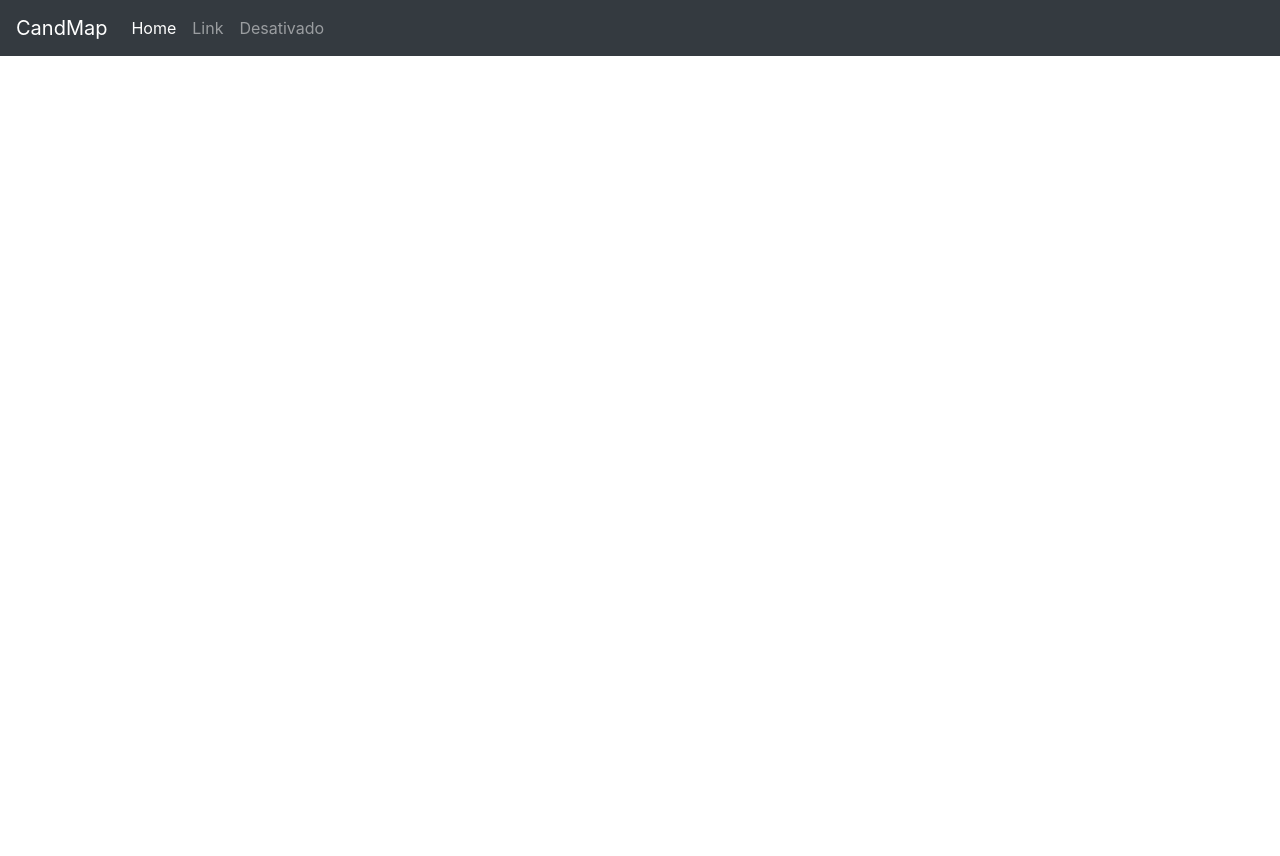
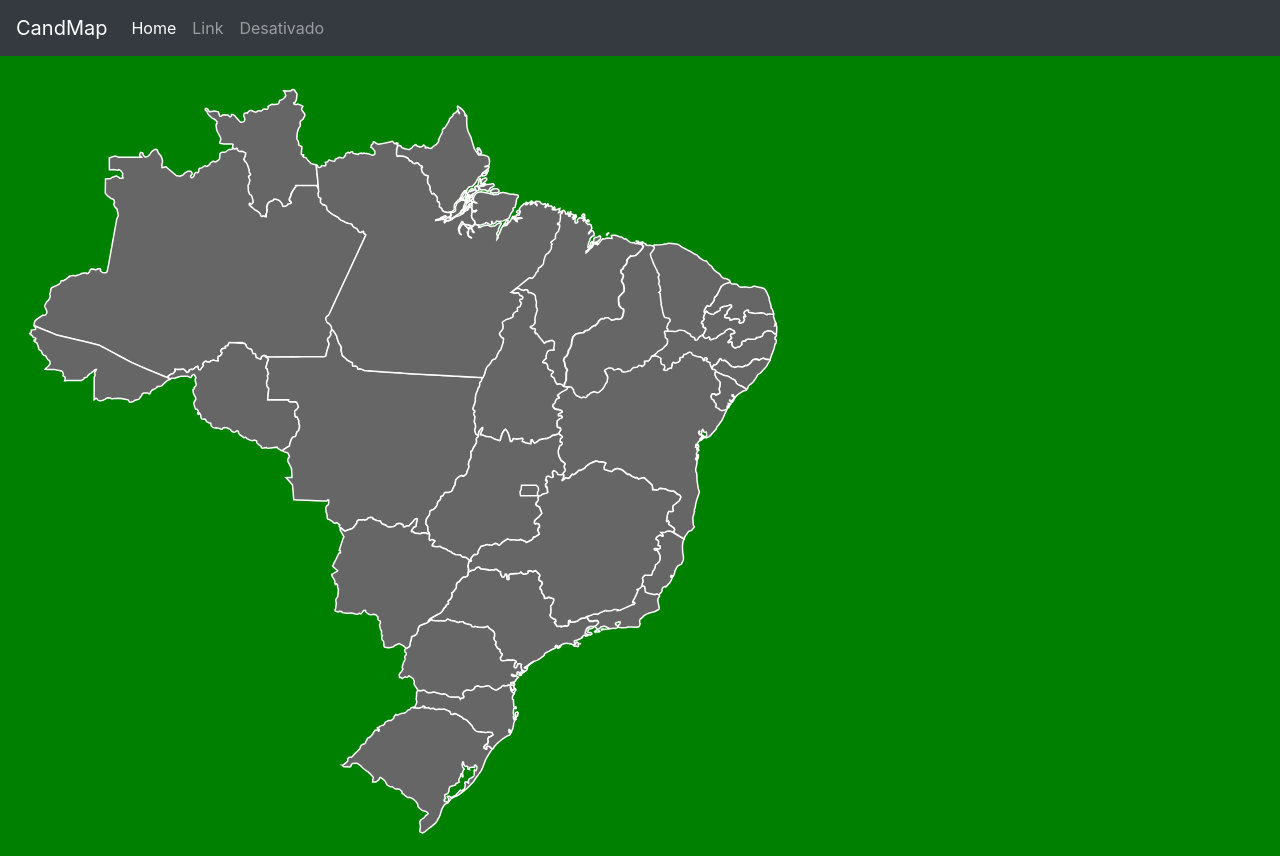
Before and after one commit to juhriccelli/TCC, a PHP site: page / in a window 1280 px wide. Before the commit the page ends 56 px from the top, so only its background shows below. Run offline with PHP 8.4, Linux system fonts and the light colour scheme; some libraries are stand-ins or nearby versions.

Commit message:
Versão 1.3.7

```diff
--- a/assets/estilo.css
+++ b/assets/estilo.css
@@ -0,0 +1,9 @@
+.capa{
+  width: 100%;
+  height: 100vh;
+  background-color: green;
+}
+
+svg:hover path {
+  fill: #fce57e;
+}
--- /dev/null
+++ b/assets/script.js
@@ -0,0 +1,24 @@
+/*  Replace all SVG images with inline SVG */
+$('img.svg').each(function(){
+var $img = $(this);
+var imgID = $img.attr('id');
+var imgClass = $img.attr('class');
+var imgURL = $img.attr('src');
+
+$.get(imgURL, function(data) {
+    // Get the SVG tag, ignore the rest
+    var $svg = $(data).find('svg');
+    // Add replaced image's ID to the new SVG
+    if (typeof imgID !== 'undefined') {
+        $svg = $svg.attr('id', imgID);
+    }
+    // Add replaced image's classes to the new SVG
+    if (typeof imgClass !== 'undefined') {
+        $svg = $svg.attr('class', imgClass+' replaced-svg');
+    }
+    // Remove any invalid XML tags as per http://validator.w3.org
+    $svg = $svg.removeAttr('xmlns:a');
+    // Replace image with new SVG
+    $img.replaceWith($svg);
+  });
+});
--- a/index.php
+++ b/index.php
@@ -12,12 +12,17 @@
   <meta charset=”UTF-8”>
   <link rel="stylesheet" href="assets/estilo.css">
   <link rel="stylesheet" href="assets/bootstrap.min.css">
+  <script src="assets/script.js"></script>
   <script src="assets/jquery.min.js"></script>
   <script src="assets/bootstrap.min.js"></script>
   <title>
     CandMap - Sistema de monitoramento eleitoral
   </title>
   <body>
-
+    <div class="capa">
+      <div>
+        <img id="brasil" class="svg brasil" src="assets/brasil.svg">
+      </div>
+    </div>
   </body>
   </html>
--- a/pages/barra.php
+++ b/pages/barra.php
@@ -5,6 +5,7 @@
   <meta charset=”UTF-8”>
   <link rel="stylesheet" href="../assets/estilo.css">
   <link rel="stylesheet" href="../assets/bootstrap.min.css">
+  <script src="../assets/script.js"></script>
   <script src="../assets/jquery.min.js"></script>
   <script src="../assets/bootstrap.min.js"></script>
 </head>
```
Also changed, not shown: assets/brasil.svg (added), assets/brazil.svg (deleted).
